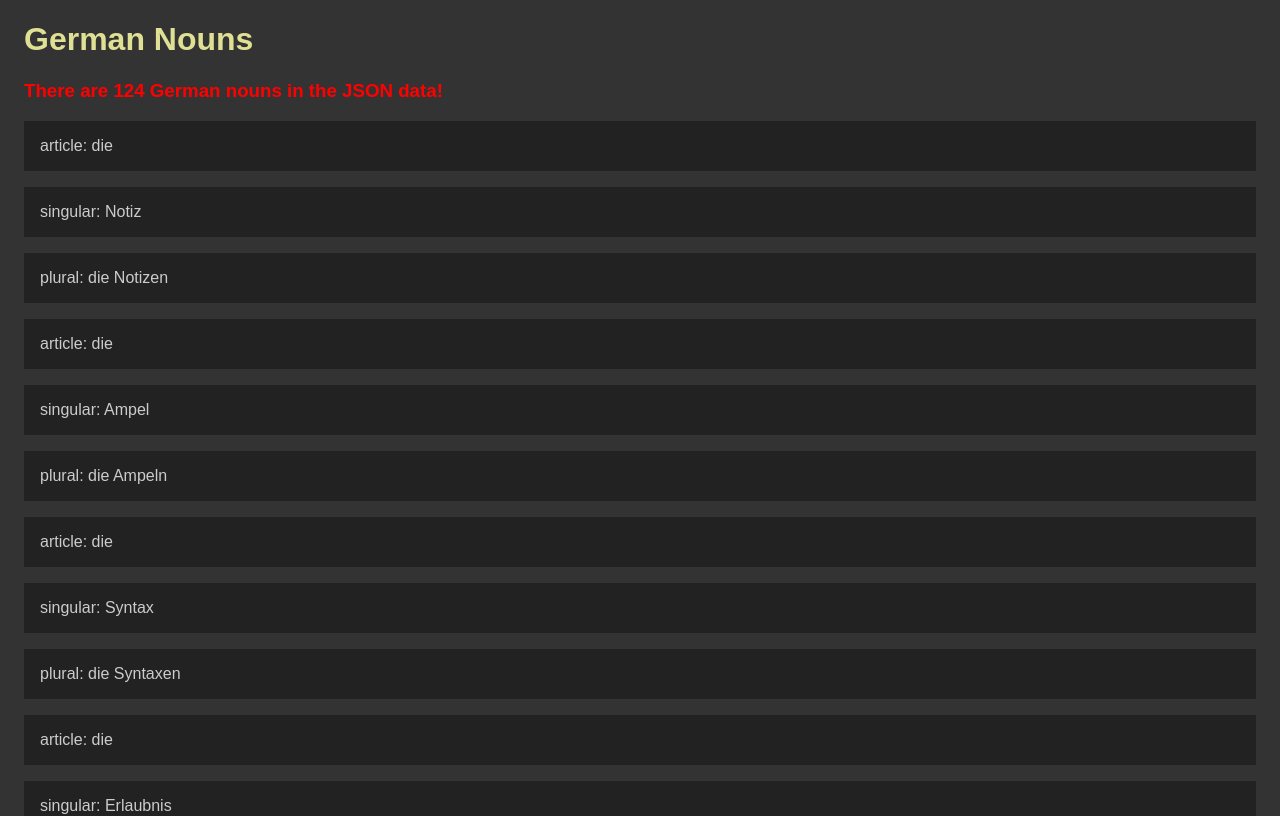
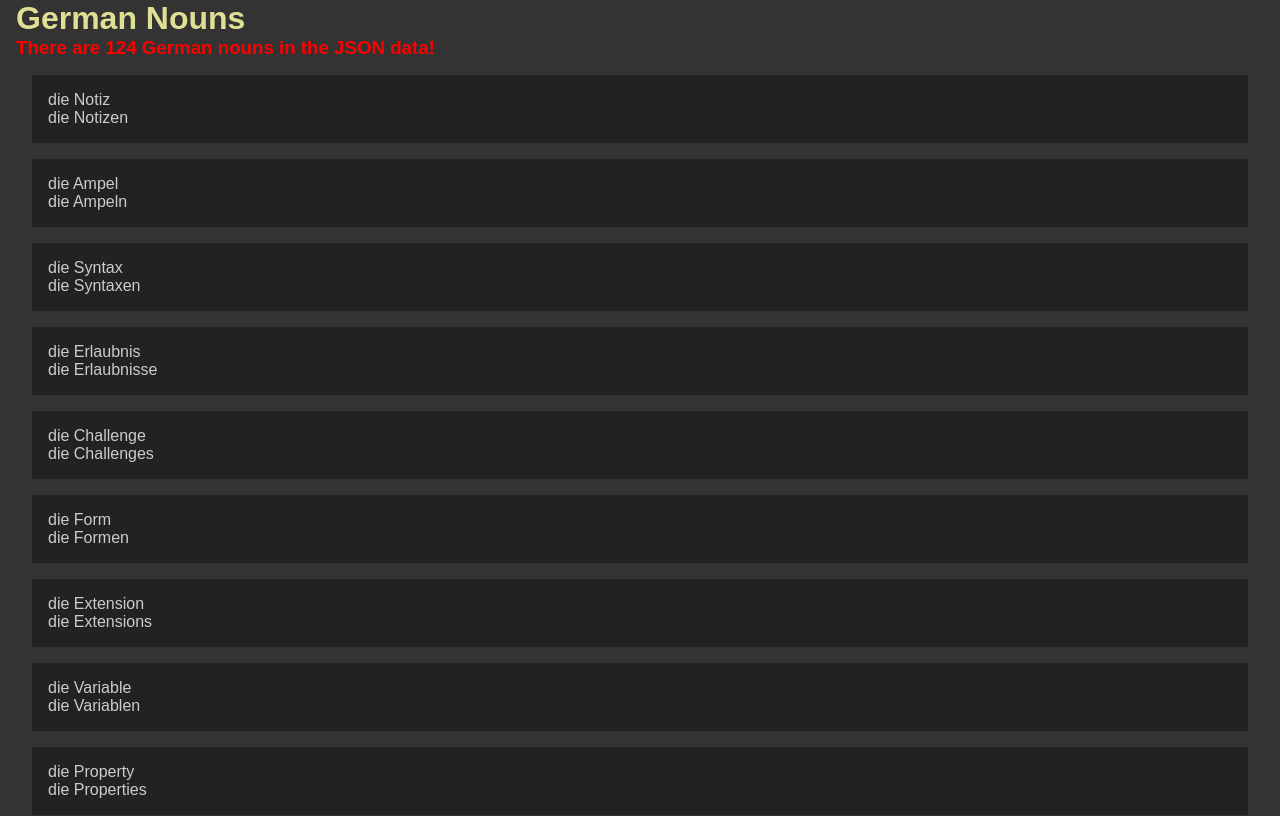
Before and after one commit to Scientific-Research/mk004reactbasics, a React (Vite) app: page / in a window 1280 px wide. Shown: the top 816 px of the page. Built offline with nearby package versions, Linux system fonts and the light colour scheme.

Commit message:
Singular and Plural nouns as well as the articles are there

```diff
--- a/src/App.css
+++ b/src/App.css
@@ -1,3 +1,9 @@
+* {
+  padding: 0;
+  margin: 0;
+  box-sizing: border-box;
+}
+
 body {
   background-color: #333;
   color: #ccc;
@@ -14,9 +20,8 @@ body {
   }
 
   .germanNouns {
-    .germanNoun {
-      background-color: #222;
-      padding: 1rem;
-    }
+    background-color: #222;
+    padding: 1rem;
+    margin: 1rem;
   }
 }
--- a/src/App.jsx
+++ b/src/App.jsx
@@ -8,9 +8,10 @@ function App() {
       <h3>There are {germanNoun.length} German nouns in the JSON data!</h3>
       {germanNoun.map((n) => (
         <div className="germanNouns" key={n.singular}>
-          <p className="germanNoun">article: {n.article}</p>
-          <p className="germanNoun">singular: {n.singular}</p>
-          <p className="germanNoun">plural: {n.plural}</p>
+          <p>
+            {n.article} {n.singular}
+          </p>
+          <p>{n.plural}</p>
         </div>
       ))}
     </div>
```
